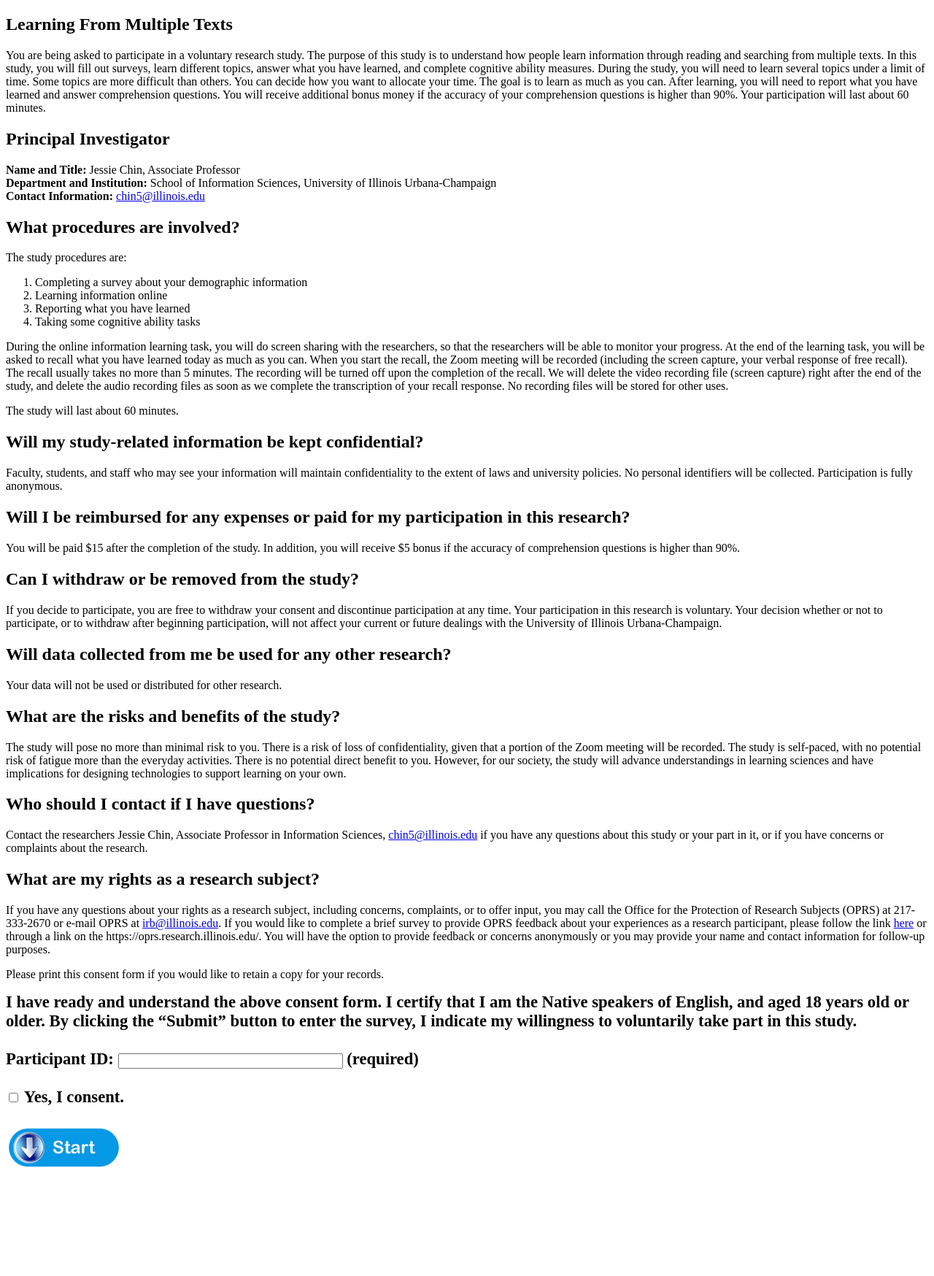
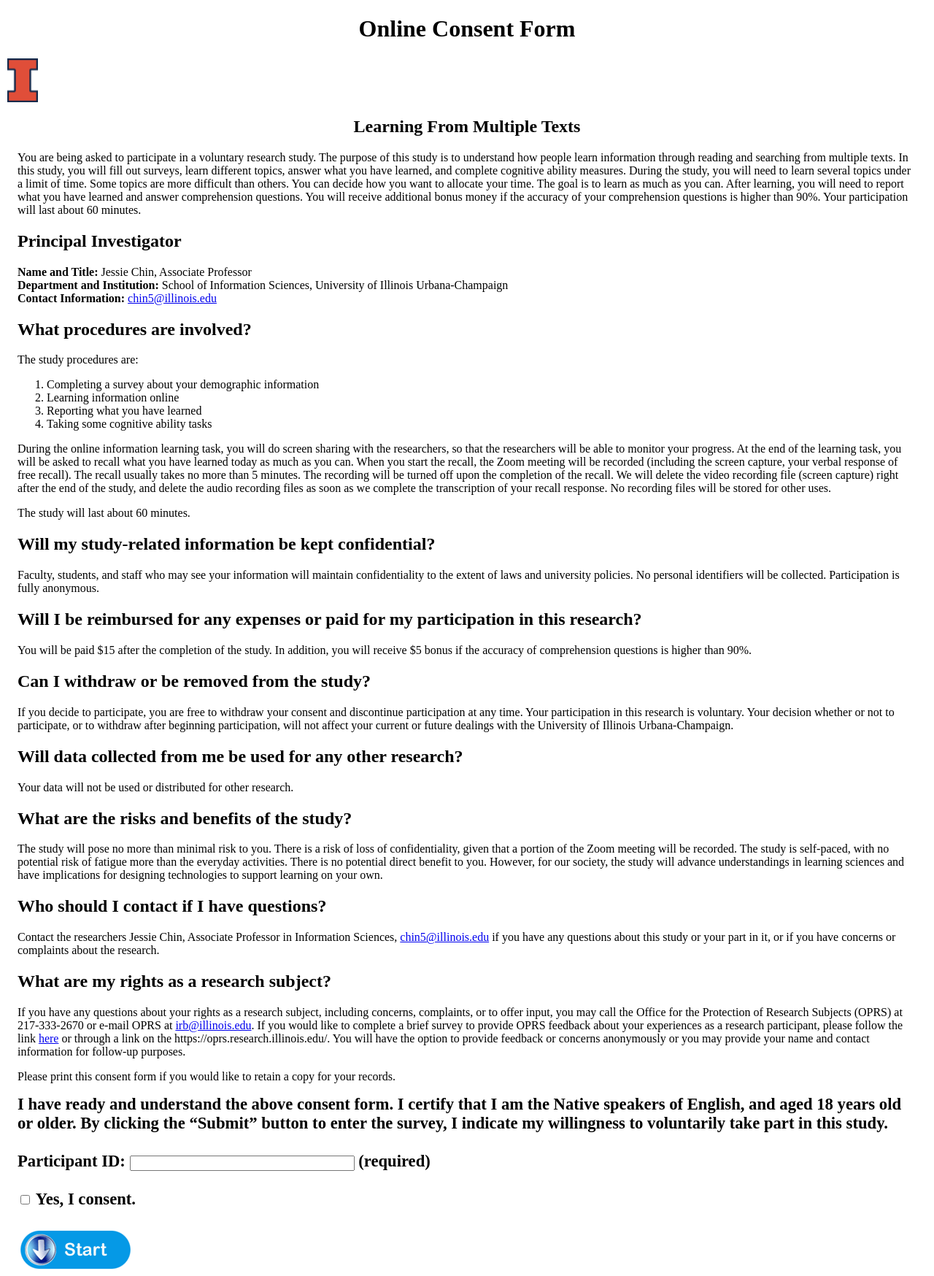
Before and after one commit to nickhuo/CogSearch, a Flask app: page /consent in a window 1280 px wide. Shown: the whole page at 73% size. Before the commit the page ends 1599 px from the top, so only its background shows below. Run offline with Flask 3, Linux system fonts and the light colour scheme; some libraries are stand-ins or nearby versions.

Commit message:
Add UIUC logo to consent template and update title for clarity; adjust styles for improved layout.

```diff
--- a/src/__init__.py
+++ b/src/__init__.py
@@ -16,6 +16,7 @@ def create_app() -> Flask:
         template_folder=template_folder,
         static_folder=static_folder,
         instance_path=instance_folder,
+        instance_relative_config=True,  # ensure from_pyfile reads from instance folder
     )
 
     # Defaults (kept to avoid breaking current local dev)
--- a/src/templates/consent.html
+++ b/src/templates/consent.html
@@ -5,10 +5,24 @@
   <title>Consent</title>
   <base target="_top">
   <script src="https://ajax.googleapis.com/ajax/libs/jquery/1.11.0/jquery.min.js"></script>
+  <style>
+    body { margin: 0; }
+    .cl0 { padding-left: 24px; padding-right: 24px; }
+  </style>
 </head>
 <body>
   <div class="cl0">
-		<h2><b>Learning From Multiple Texts</b></h2>
+    <h1 style="text-align: center;">
+      <b>Online Consent Form</b>
+    </h1>
+  </div>
+  <img src="{{ url_for('static', filename='images/UIUC_Logo.png') }}"
+       alt="UIUC Logo"
+       style="height:60px; display:block; margin:10px 0 20px 10px;">
+  <div class="cl0">
+		<h2 style="text-align: center;">
+      <b>Learning From Multiple Texts</b>
+    </h2>
     <p>
       You are being asked to participate in a voluntary research study. The purpose of this study is to understand how people learn information through reading and searching from multiple texts. In this study, you will fill out surveys, learn different topics, answer what you have learned, and complete cognitive ability measures. During the study, you will need to learn several topics under a limit of time. Some topics are more difficult than others. You can decide how you want to allocate your time. The goal is to learn as much as you can. After learning, you will need to report what you have learned and answer comprehension questions. You will receive additional bonus money if the accuracy of your comprehension questions is higher than 90%. Your participation will last about 60 minutes.
     </p>
```
Also changed, not shown: src/static/images/UIUC_Logo.png (added).
